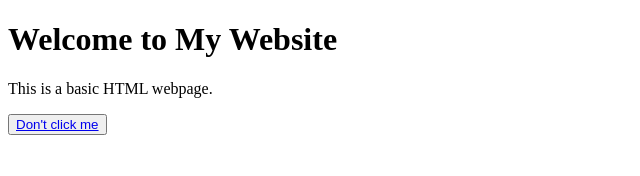
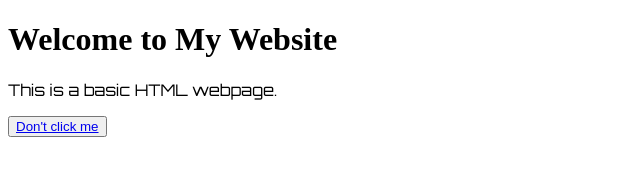
Before and after one commit to WHY-DOUGH/2025.game, a plain HTML site: page index.html in a window 1280 px wide. Shown: the whole page, without its empty margins (0-640 px from the left). Drawn offline with Linux system fonts and the light colour scheme.

Commit message:
Update index.html

```diff
--- a/index.html
+++ b/index.html
@@ -9,7 +9,7 @@
 </head>
 <body>
     <h1>Welcome to My Website</h1>
-    <p>This is a basic HTML webpage.</p>
+    <p style="font-family:'Orbitron', sans-serif;">This is a basic HTML webpage.</p>
     <button><a href="https://www.youtube.com/watch?v=xvFZjo5PgG0" target="_blank">Don't click me</a></button>
     <script src="js/main.js"></script>
 </body>
```
